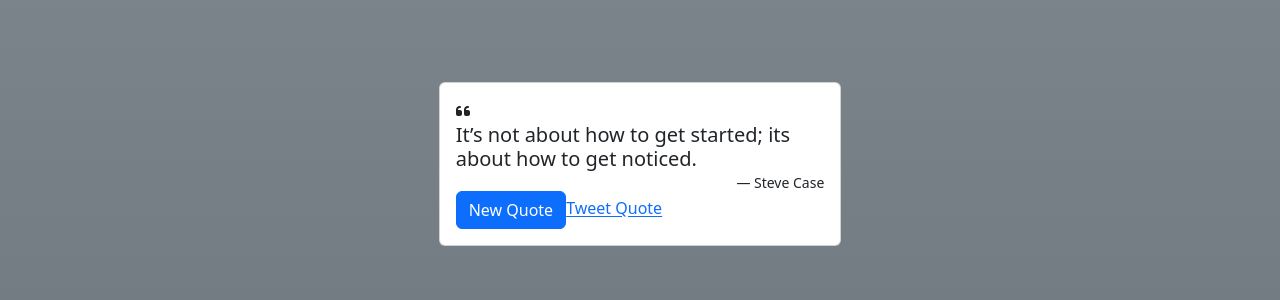
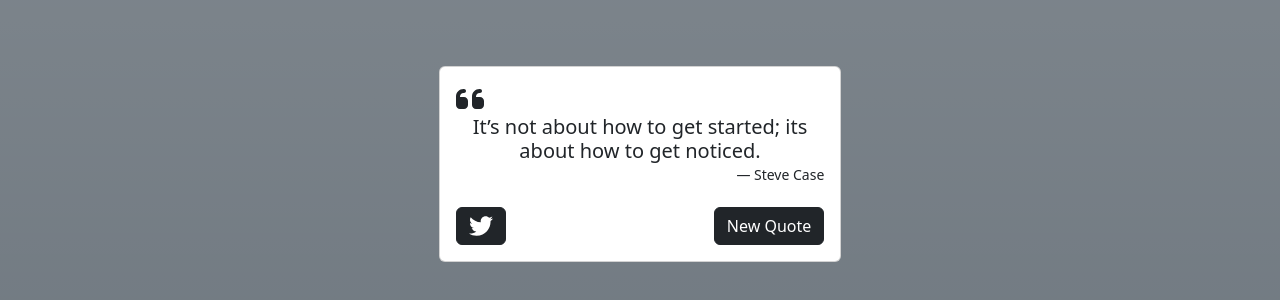
Before and after one commit to jfranklin12/random-quote-machine, a React (Create React App) app: page / in a window 1280 px wide. Shown: the part 236-536 px from the top of the page. Built offline with nearby package versions, Linux system fonts and the light colour scheme.

Commit message:
style added

```diff
--- a/package.json
+++ b/package.json
@@ -4,12 +4,14 @@
   "private": true,
   "dependencies": {
     "@fortawesome/fontawesome-svg-core": "^6.4.0",
+    "@fortawesome/free-brands-svg-icons": "^6.4.0",
     "@fortawesome/free-regular-svg-icons": "^6.4.0",
     "@fortawesome/free-solid-svg-icons": "^6.4.0",
     "@fortawesome/react-fontawesome": "^0.2.0",
     "@testing-library/jest-dom": "^5.16.5",
     "@testing-library/react": "^13.4.0",
     "@testing-library/user-event": "^13.5.0",
+    "babel-plugin-macros": "^3.1.0",
     "bootstrap": "^5.3.0-alpha3",
     "inspirational-quotes": "^2.0.1",
     "node-sass": "^7.0.3",
--- a/src/App.js
+++ b/src/App.js
@@ -5,9 +5,11 @@ import Button from 'react-bootstrap/Button';
 import Container from 'react-bootstrap/Container';
 import Row from 'react-bootstrap/Row';
 import Col from 'react-bootstrap/Col';
+import Stack from 'react-bootstrap/Stack'
 import quotes from './quotes';
 import { FontAwesomeIcon } from '@fortawesome/react-fontawesome';
 import { faQuoteLeft } from '@fortawesome/free-solid-svg-icons';
+import { faTwitter } from '@fortawesome/free-brands-svg-icons'
 
 
 
@@ -26,12 +28,14 @@ function App() {
 
       <Card.Body>
         <div className="quote-text">
-        <FontAwesomeIcon icon={faQuoteLeft} />
-        <Card.Title id='text'>{quote.text}</Card.Title>
+        <FontAwesomeIcon icon={faQuoteLeft} size='2xl'/>
+        <Card.Title id='text' className="text-center">{quote.text}</Card.Title>
         </div>
         <Card.Subtitle id='author' className="blockquote-footer text-end">{quote.from}</Card.Subtitle>
-        <Button id='new-quote' onClick={() => setQuote(randomQuote)}>New Quote</Button>
-        <Card.Link id='tweet-quote' target='blank' href='twitter.com/intent/tweet'>Tweet Quote</Card.Link>
+        <Stack direction="horizontal" className="pt-4">
+        <Button id='tweet-quote' variant="dark" target='blank' href='twitter.com/intent/tweet'><FontAwesomeIcon icon={faTwitter} size="xl"  className="link-opacity-50-hover"></FontAwesomeIcon></Button>
+        <Button id='new-quote' className="ms-auto" variant="dark" onClick={() => setQuote(randomQuote)}>New Quote</Button>
+        </Stack>
       </Card.Body>
     </Card>
     </Col>
```
Also changed, not shown: 1 other file (tests, documents, lock files or other folders).
